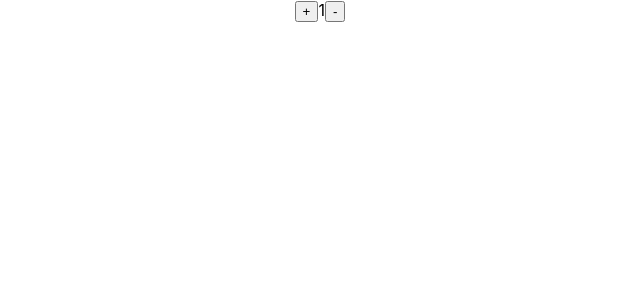
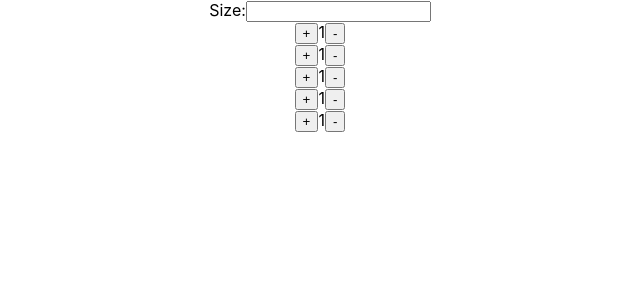
Before and after one commit to magluar/tw-react-counter, a React (Create React App) app: page / in a window 1280 px wide. Shown: the top 300 px of the page, without its empty margins (320-960 px from the left). Built offline with nearby package versions, Linux system fonts and the light colour scheme.

Commit message:
[counter][magluar] add counter group and counter size generator

```diff
--- a/src/App.js
+++ b/src/App.js
@@ -1,10 +1,13 @@
 import './App.css';
-import Counter from './components/Counter';
+// import Counter from './components/Counter';
+import CounterGroup from './components/CounterGroup';
+import CounterSizeGenerator from './components/CounterSizeGenerator';
 
 function App() {
   return (
     <div className="App">
-      <Counter></Counter>
+      <CounterSizeGenerator></CounterSizeGenerator>
+      <CounterGroup></CounterGroup>
     </div>
   );
 }
--- /dev/null
+++ b/src/components/CounterGroup.js
@@ -0,0 +1,20 @@
+import Counter from "./Counter"
+
+function CounterGroup() {
+
+    function generateCounterList() {
+        return new Array(5).fill(Date.now());
+    }
+
+    const counterList = generateCounterList();
+
+    return (
+        <div>
+            {counterList.map((item, index) => (
+            <Counter key={item + index}></Counter>
+            ))}
+        </div>
+    );
+}
+
+export default CounterGroup;
--- /dev/null
+++ b/src/components/CounterSizeGenerator.js
@@ -0,0 +1,10 @@
+function CounterSizeGenerator() {
+    return(
+        <div>
+            <span>Size:</span>
+            <input></input>
+        </div>
+    )
+}
+
+export default CounterSizeGenerator;
```
